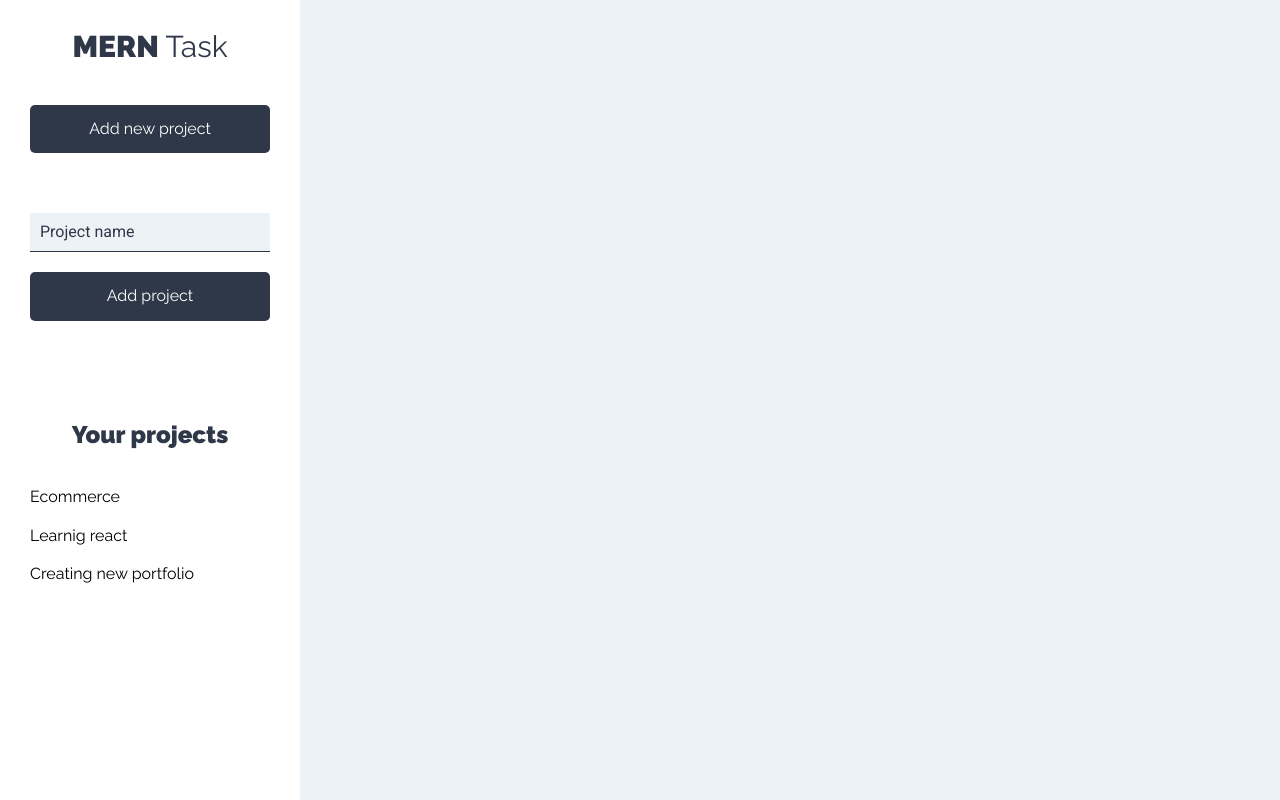
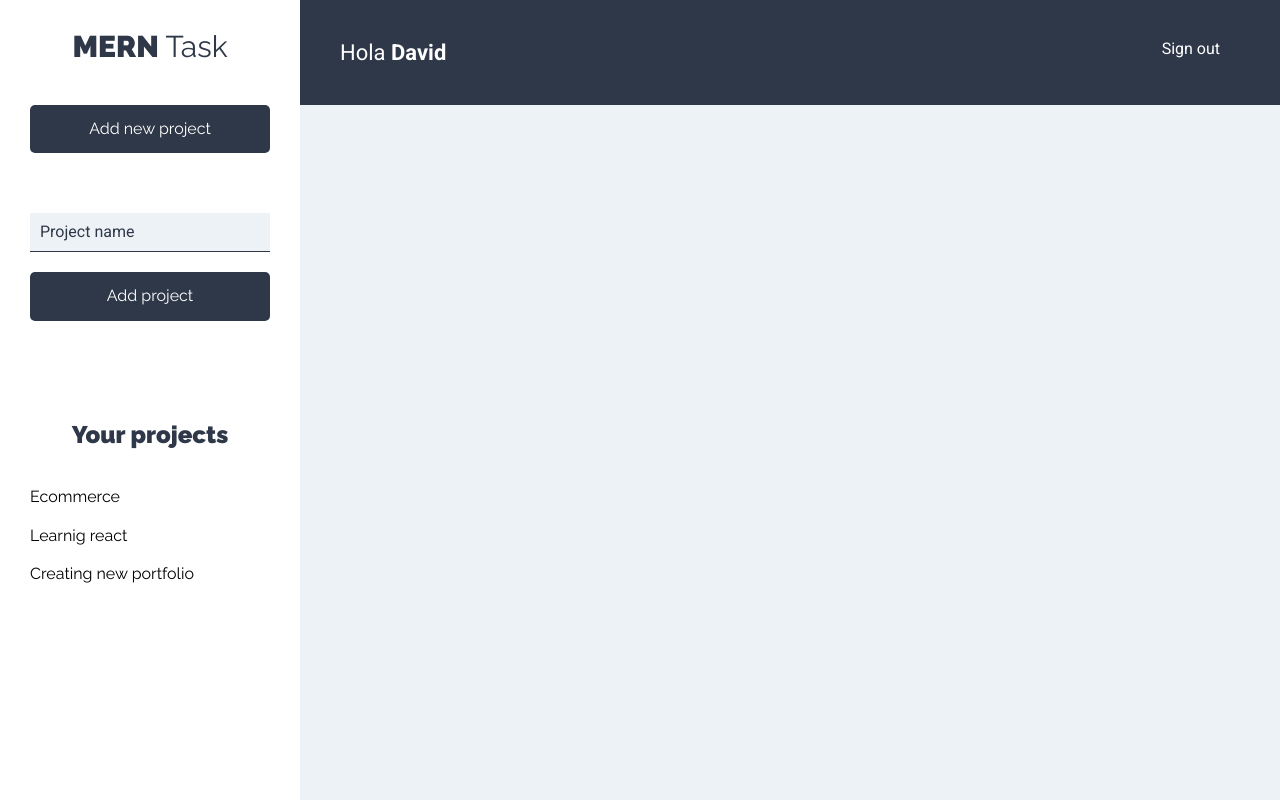
Before and after one commit to david-portilla/merntasks, a React (Create React App) app in the folder client/: page /projects in a window 1280 px wide. Built offline with nearby package versions, Linux system fonts and the light colour scheme.

Commit message:
adding header component

```diff
--- /dev/null
+++ b/client/src/components/layout/Header.js
@@ -0,0 +1,14 @@
+const Header = () => {
+  return (
+    <header className="app-header">
+      <p className="nombre-usuario">
+        Hola <span>David</span>
+      </p>
+      <nav className="nav-principal">
+        <a href="#!">Sign out</a>
+      </nav>
+    </header>
+  );
+};
+
+export default Header;
--- a/client/src/components/projects/Projects.js
+++ b/client/src/components/projects/Projects.js
@@ -1,10 +1,12 @@
 import React from "react";
 import Sidebar from "../layout/Sidebar";
+import Header from "../layout/Header";
 const Projects = () => {
   return (
     <div className="contenedor-app">
       <Sidebar />
       <div className="seccion-principal">
+        <Header />
         <main>
           <div className="contenedor-tareas"></div>
         </main>
```
